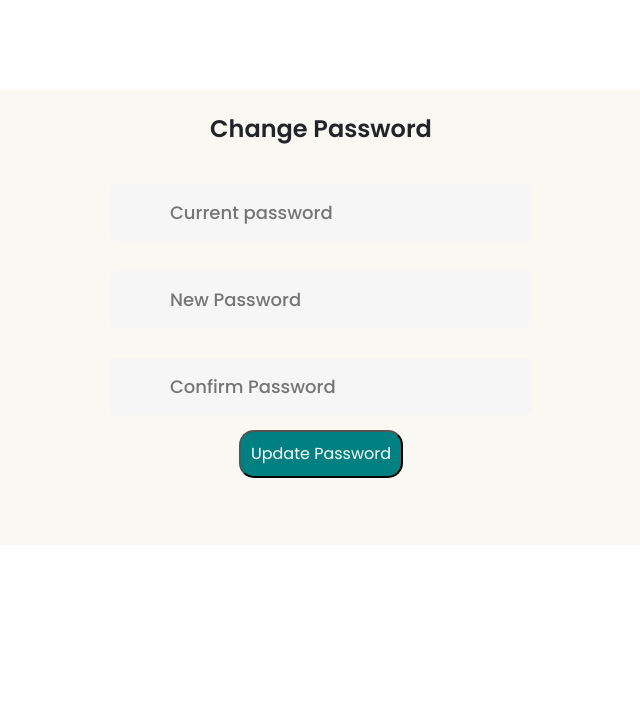
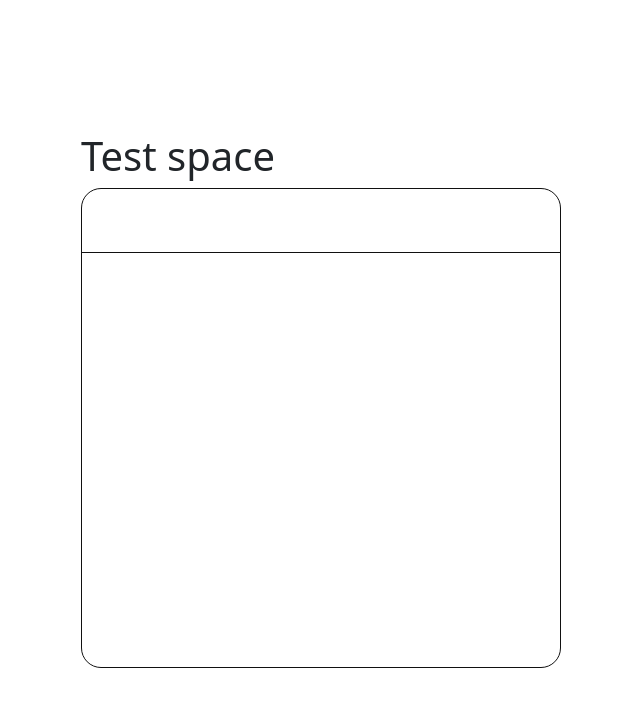
Before and after one commit to CrossroadsAcademy/queue-admin-frontend, a React (Create React App) app: page / in a window 1280 px wide. Shown: the top 706 px of the page, without its empty margins (319-959 px from the left). Built offline with nearby package versions, Linux system fonts and the light colour scheme.

Commit message:
component created and body for day selection table created

```diff
--- a/src/App.js
+++ b/src/App.js
@@ -1,9 +1,9 @@
 import './App.css';
-import ChangePassword from './UI/Forms/ChangePassword';
 import '../node_modules/bootstrap/dist/css/bootstrap.min.css';
+import Test from './Test/Test';
 function App() {
   return (
-    <ChangePassword />
+    <Test />
   );
 }
 
--- a/src/Test/Test.js
+++ b/src/Test/Test.js
@@ -1,4 +1,5 @@
 
+import DaySelectionTable from "../UI/DaySelectionTable/DaySelectionTable";
 import classes from "./Test.module.css";
 
 const Test = () => {
@@ -7,7 +8,7 @@ const Test = () => {
       <div className={classes["test-space"]}>
         <h1>Test space</h1>
         {/* Write your code here */}
-
+          <DaySelectionTable />
       </div>
     </div>
   );
--- /dev/null
+++ b/src/UI/DaySelectionTable/DaySelectionTable.jsx
@@ -0,0 +1,13 @@
+import React from 'react'
+import classes from './dayselection.module.css'
+
+const DaySelectionTable = () => {
+  return (
+    <div className={classes.mainWrapper}>
+        <div className={classes.heading}></div>
+        <div className=""></div>
+    </div>
+  )
+}
+
+export default DaySelectionTable
--- /dev/null
+++ b/src/UI/DaySelectionTable/dayselection.module.css
@@ -0,0 +1,11 @@
+.mainWrapper{
+    width: 30rem;
+    height: 30rem;
+    border: 1px solid #111;
+    border-radius: 20px;
+}
+.heading {
+    width: 100%;
+    height: 4rem;
+    border-bottom: 1px solid #111;
+}
```
